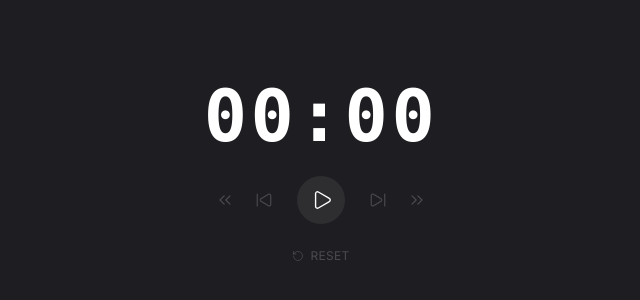
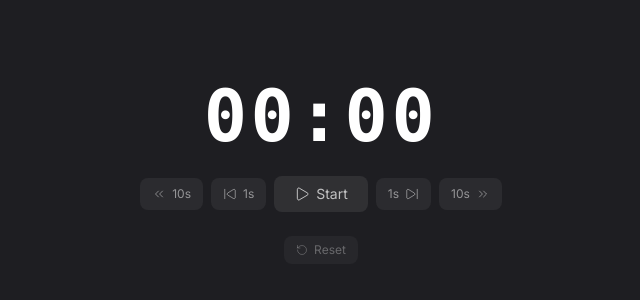
Before and after one commit to neownd/stadium-dummy-widgets, a Vue app: page /stadionuhr in a window 1280 px wide. Shown: the part 228-528 px from the top of the page, without its empty margins (319-959 px from the left). Built offline with nearby package versions, Linux system fonts and the light colour scheme; the HTML template or start-up script is replaced by a standard one.

Commit message:
Stadionuhr: proper buttons with labels, no colors
Co-Authored-By: Claude Opus 4.6 <noreply@anthropic.com>

```diff
--- a/src/widgets/Stadionuhr.vue
+++ b/src/widgets/Stadionuhr.vue
@@ -51,31 +51,32 @@ onUnmounted(() => {
       {{ anzeige }}
     </div>
 
-    <div class="flex items-center gap-1">
-      <button @click="springen(-10)" class="text-white/20 hover:text-white/45 transition-colors p-2" title="-10s">
-        <ChevronsLeft :size="20" :stroke-width="1.5" />
+    <div class="flex items-center gap-2">
+      <button @click="springen(-10)" class="flex items-center gap-1.5 bg-white/[0.06] hover:bg-white/[0.1] transition-colors rounded-lg px-3 py-2 text-xs text-white/50" title="-10s">
+        <ChevronsLeft :size="14" :stroke-width="1.5" /> 10s
       </button>
-      <button @click="springen(-1)" class="text-white/20 hover:text-white/45 transition-colors p-2" title="-1s">
-        <SkipBack :size="18" :stroke-width="1.5" />
+      <button @click="springen(-1)" class="flex items-center gap-1.5 bg-white/[0.06] hover:bg-white/[0.1] transition-colors rounded-lg px-3 py-2 text-xs text-white/50" title="-1s">
+        <SkipBack :size="14" :stroke-width="1.5" /> 1s
       </button>
 
       <button
         @click="toggle"
-        class="mx-3 w-12 h-12 rounded-full flex items-center justify-center bg-white/[0.07] hover:bg-white/[0.12] transition-colors"
+        class="flex items-center gap-1.5 bg-white/[0.08] hover:bg-white/[0.13] transition-colors rounded-lg px-5 py-2 text-sm text-white/70"
       >
-        <Play v-if="!laeuft" :size="22" :stroke-width="1.5" class="ml-0.5" />
-        <Pause v-else :size="22" :stroke-width="1.5" />
+        <Play v-if="!laeuft" :size="16" :stroke-width="1.5" />
+        <Pause v-else :size="16" :stroke-width="1.5" />
+        {{ laeuft ? 'Stop' : 'Start' }}
       </button>
 
-      <button @click="springen(1)" class="text-white/20 hover:text-white/45 transition-colors p-2" title="+1s">
-        <SkipForward :size="18" :stroke-width="1.5" />
+      <button @click="springen(1)" class="flex items-center gap-1.5 bg-white/[0.06] hover:bg-white/[0.1] transition-colors rounded-lg px-3 py-2 text-xs text-white/50" title="+1s">
+        1s <SkipForward :size="14" :stroke-width="1.5" />
       </button>
-      <button @click="springen(10)" class="text-white/20 hover:text-white/45 transition-colors p-2" title="+10s">
-        <ChevronsRight :size="20" :stroke-width="1.5" />
+      <button @click="springen(10)" class="flex items-center gap-1.5 bg-white/[0.06] hover:bg-white/[0.1] transition-colors rounded-lg px-3 py-2 text-xs text-white/50" title="+10s">
+        10s <ChevronsRight :size="14" :stroke-width="1.5" />
       </button>
     </div>
 
-    <button @click="reset" class="flex items-center gap-1.5 text-white/20 hover:text-white/45 transition-colors text-xs tracking-wide uppercase">
+    <button @click="reset" class="flex items-center gap-1.5 bg-white/[0.04] hover:bg-white/[0.08] transition-colors rounded-lg px-3 py-1.5 text-xs text-white/30">
       <RotateCcw :size="12" :stroke-width="1.5" />
       Reset
     </button>
```
